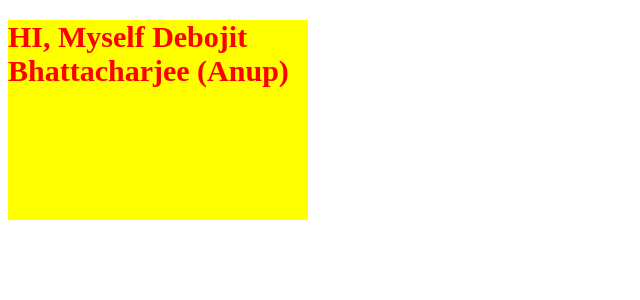
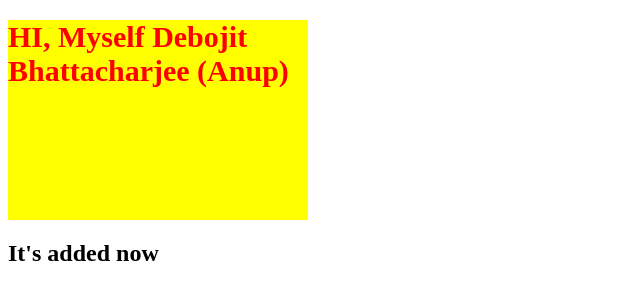
Before and after one commit to Deb588/html, a plain HTML site: page Nomoshker.html in a window 1280 px wide. Shown: the whole page, without its empty margins (0-640 px from the left). Drawn offline with Linux system fonts and the light colour scheme.

Commit message:
second added

```diff
--- a/Nomoshker.html
+++ b/Nomoshker.html
@@ -19,5 +19,6 @@
 </head>
 <body>
     <h1>HI, Myself Debojit Bhattacharjee (Anup)</h1>
+    <h2>It's added now</h2>
 </body>
 </html>
```
